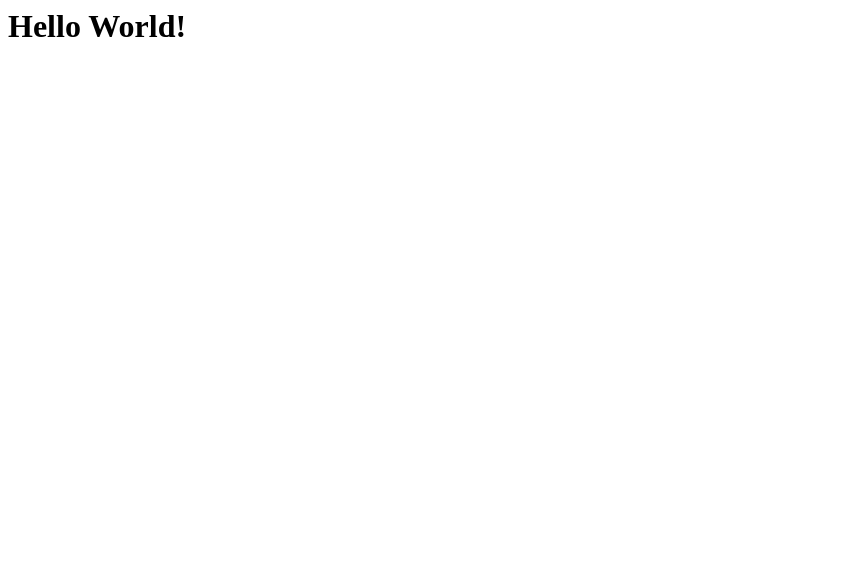
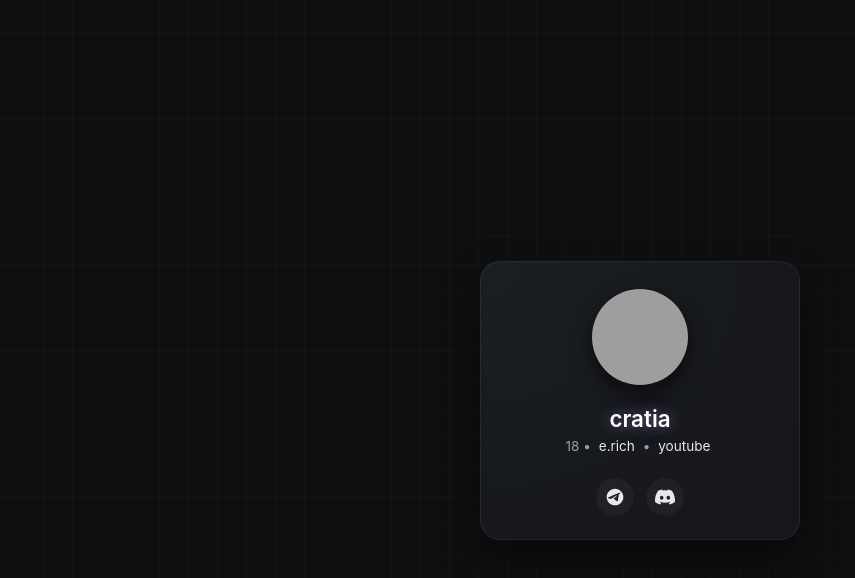
Before and after one commit to kalidahmeda1-spec/cratia.github.io, a plain HTML site: page index.html in a window 1280 px wide. Shown: the whole page, without its empty margins (0-855 px from the left). Drawn offline with Linux system fonts and the light colour scheme; grey boxes are pictures that could not be loaded.

Commit message:
Add files via upload

```diff
--- a/index.html
+++ b/index.html
@@ -1,8 +1,136 @@
-<html>
+<!DOCTYPE html>
+<html lang="en">
 <head>
-<title>Welcome to Cratia</title>
+<meta charset="UTF-8" />
+<meta name="viewport" content="width=device-width, initial-scale=1.0" />
+<title id="animated-title"></title>
+
+<style>
+:root {
+  --bg: #0e0f11;
+  --card: #15171a;
+  --text: #e8e8e8;
+  --muted: #9aa0a6;
+  --line: rgba(255,255,255,0.04);
+  --line-glow: rgba(200,180,255,0.12);
+  --glow-color: rgba(200,180,255,0.45);
+}
+
+* {
+  box-sizing: border-box;
+  margin: 0;
+  padding: 0;
+  font-family: -apple-system, BlinkMacSystemFont, "Inter", "Segoe UI", Roboto, sans-serif;
+}
+
+body {
+  min-height: 100vh;
+  display: flex;
+  align-items: center;
+  justify-content: center;
+  background-color: var(--bg);
+  background-image:
+    repeating-linear-gradient(0deg, transparent, transparent 28px, var(--line) 29px),
+    repeating-linear-gradient(90deg, transparent, transparent 28px, var(--line) 29px);
+  color: var(--text);
+  animation: drift 40s linear infinite;
+}
+
+@keyframes drift {
+  0% { background-position: 0 0; }
+  100% { background-position: 120px 120px; }
+}
+
+.card {
+  background: radial-gradient(120% 120% at 0% 0%, #1b1e23, var(--card));
+  border-radius: 20px;
+  padding: 28px 26px 24px;
+  width: 320px;
+  box-shadow: 0 20px 40px rgba(0,0,0,0.45), inset 0 0 0 1px rgba(255,255,255,0.06);
+  text-align: center;
+}
+
+.avatar {
+  width: 96px;
+  height: 96px;
+  border-radius: 50%;
+  object-fit: cover;
+  margin-bottom: 16px;
+  box-shadow: 0 8px 20px rgba(0,0,0,0.6);
+}
+
+.name {
+  font-size: 1.4rem;
+  font-weight: 600;
+  margin-bottom: 6px;
+  color: #ffffff;
+  text-shadow: 0 0 8px var(--glow-color), 0 0 16px rgba(200,180,255,0.25);
+  animation: nameGlow 2s ease-in-out infinite alternate;
+}
+
+@keyframes nameGlow {
+  50% { text-shadow: 0 0 14px var(--glow-color), 0 0 28px rgba(200,180,255,0.25); }
+}
+
+.aka {
+  font-size: 0.85rem;
+  color: var(--muted);
+  margin-bottom: 24px;
+}
+
+.aka a { color: var(--text); text-decoration: none; margin: 0 4px; }
+
+.socials { display: flex; justify-content: center; gap: 12px; }
+
+.icon {
+  width: 38px;
+  height: 38px;
+  border-radius: 50%;
+  display: flex;
+  align-items: center;
+  justify-content: center;
+  background: rgba(255,255,255,0.04);
+  text-decoration: none;
+  transition: all 0.25s ease;
+}
+
+.icon:hover { transform: translateY(-2px); background: rgba(255,255,255,0.08); }
+.icon svg { width: 20px; height: 20px; fill: #e8e8e8; }
+</style>
 </head>
 <body>
-<h1>Hello World!</h1>
+
+<div class="card">
+  <img class="avatar" src="https://i.ibb.co/Lhzwn6Zk/image.jpg" alt="profile">
+
+  <div class="name">cratia</div>
+
+  <div class="aka">
+    18 <span>•</span> <a href="#">e.rich</a> <span>•</span> <a href="#">youtube</a>
+  </div>
+
+  <div class="socials">
+    <a href="https://t.me/Cratia" class="icon">
+      <svg viewBox="0 0 24 24"><path d="M12 2C6.48 2 2 6.48 2 12s4.48 10 10 10 10-4.48 10-10S17.52 2 12 2zm4.64 6.8c-.15 1.58-.8 5.42-1.13 7.19-.14.75-.42 1-.68 1.03-.58.05-1.02-.38-1.58-.75-.88-.58-1.38-.94-2.23-1.5-.99-.65-.35-1.01.22-1.59.15-.15 2.71-2.48 2.76-2.69.01-.03.01-.14-.07-.2-.08-.06-.19-.04-.27-.02-.11.02-1.93 1.23-5.46 3.62-.51.35-.98.52-1.4.51-.46-.01-1.35-.26-2.01-.48-.81-.27-1.45-.42-1.39-.88.03-.24.38-.49 1.04-.74 4.06-1.77 6.76-2.93 8.12-3.5 3.85-1.61 4.65-1.89 5.17-1.9.11 0 .37.03.54.17.14.12.18.28.2.45-.02.07-.02.13-.03.22z"/></svg>
+    </a>
+    <a href="https://discord.com/users/1215665111407009902" class="icon">
+      <svg viewBox="0 0 24 24"><path d="M20.317 4.37a19.791 19.791 0 0 0-4.885-1.515.074.074 0 0 0-.079.037c-.21.375-.444.864-.608 1.25a18.27 18.27 0 0 0-5.487 0 12.64 12.64 0 0 0-.617-1.25.077.077 0 0 0-.079-.037A19.736 19.736 0 0 0 3.677 4.37a.07.07 0 0 0-.032.027C.533 9.046-.32 13.58.099 18.057a.082.082 0 0 0 .031.057 19.9 19.9 0 0 0 5.993 3.03.078.078 0 0 0 .084-.028 14.09 14.09 0 0 0 1.226-1.994.076.076 0 0 0-.041-.106 13.107 13.107 0 0 1-1.872-.892.077.077 0 0 1-.008-.128 10.23 10.23 0 0 0 .372-.292.074.074 0 0 1 .077-.01c3.928 1.793 8.18 1.793 12.062 0a.074.074 0 0 1 .078.01c.12.098.246.198.373.292a.077.077 0 0 1-.006.127 12.299 12.299 0 0 1-1.873.892.077.077 0 0 0-.041.107c.36.698.772 1.362 1.225 1.993a.076.076 0 0 0 .084.028 19.839 19.839 0 0 0 6.002-3.03.077.077 0 0 0 .032-.054c.5-5.177-.838-9.674-3.549-13.66a.06.06 0 0 0-.031-.03zM8.02 15.33c-1.183 0-2.157-1.085-2.157-2.419 0-1.333.956-2.419 2.157-2.419 1.21 0 2.176 1.096 2.157 2.42 0 1.333-.956 2.418-2.157 2.418zm7.975 0c-1.183 0-2.157-1.085-2.157-2.419 0-1.333.955-2.419 2.157-2.419 1.21 0 2.176 1.096 2.157 2.42 0 1.333-.946 2.418-2.157 2.418z"/></svg>
+    </a>
+  </div>
+</div>
+
+<script>
+// Tab Animation updated to @c r a t i a
+const text = "@c r a t i a";
+let i = 0, forward = true;
+function animateTitle() {
+  document.title = forward ? text.slice(0, ++i) : text.slice(0, --i);
+  if (i === text.length) forward = false;
+  if (i === 0) forward = true;
+  setTimeout(animateTitle, forward ? 150 : 80);
+}
+animateTitle();
+</script>
+
 </body>
 </html>
```
